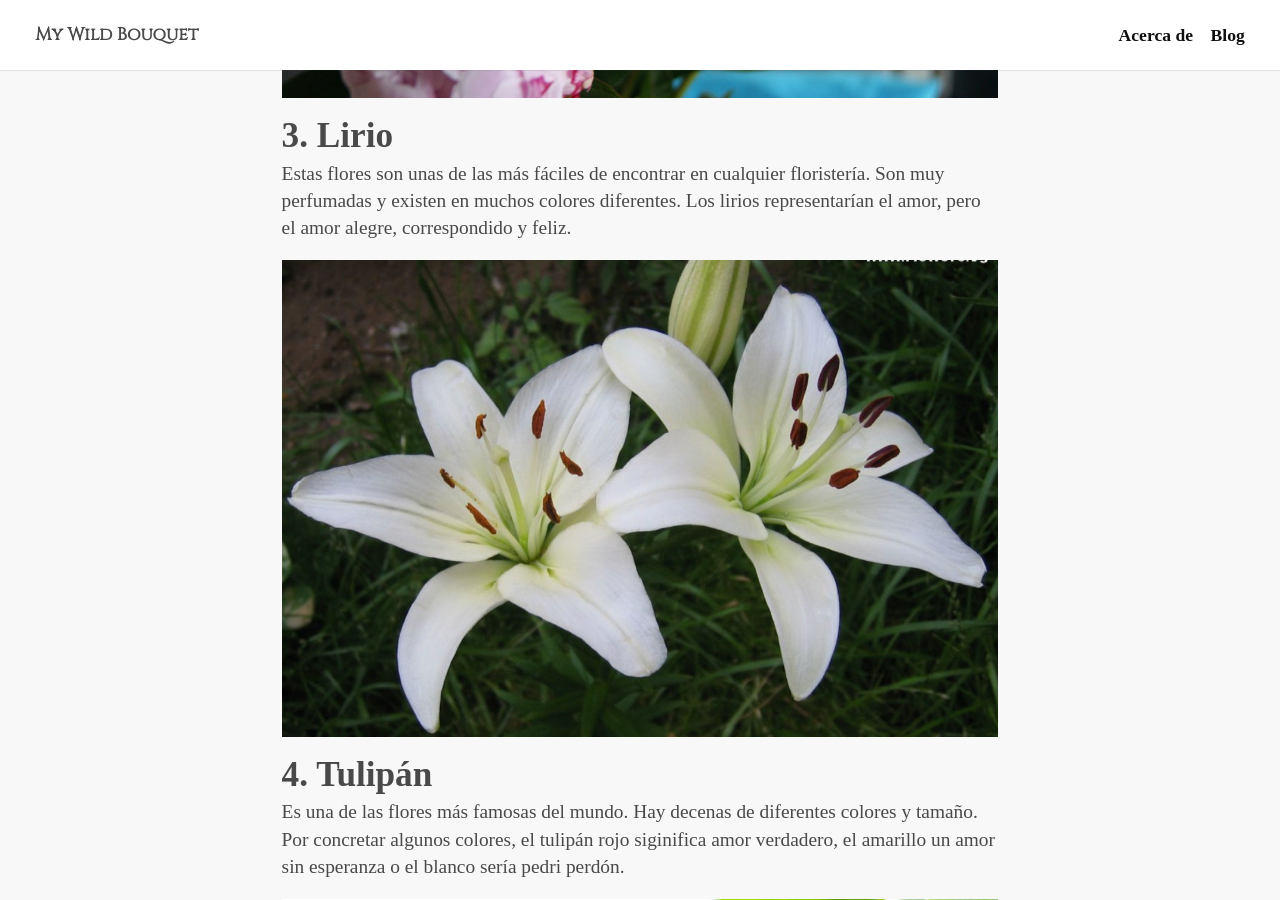
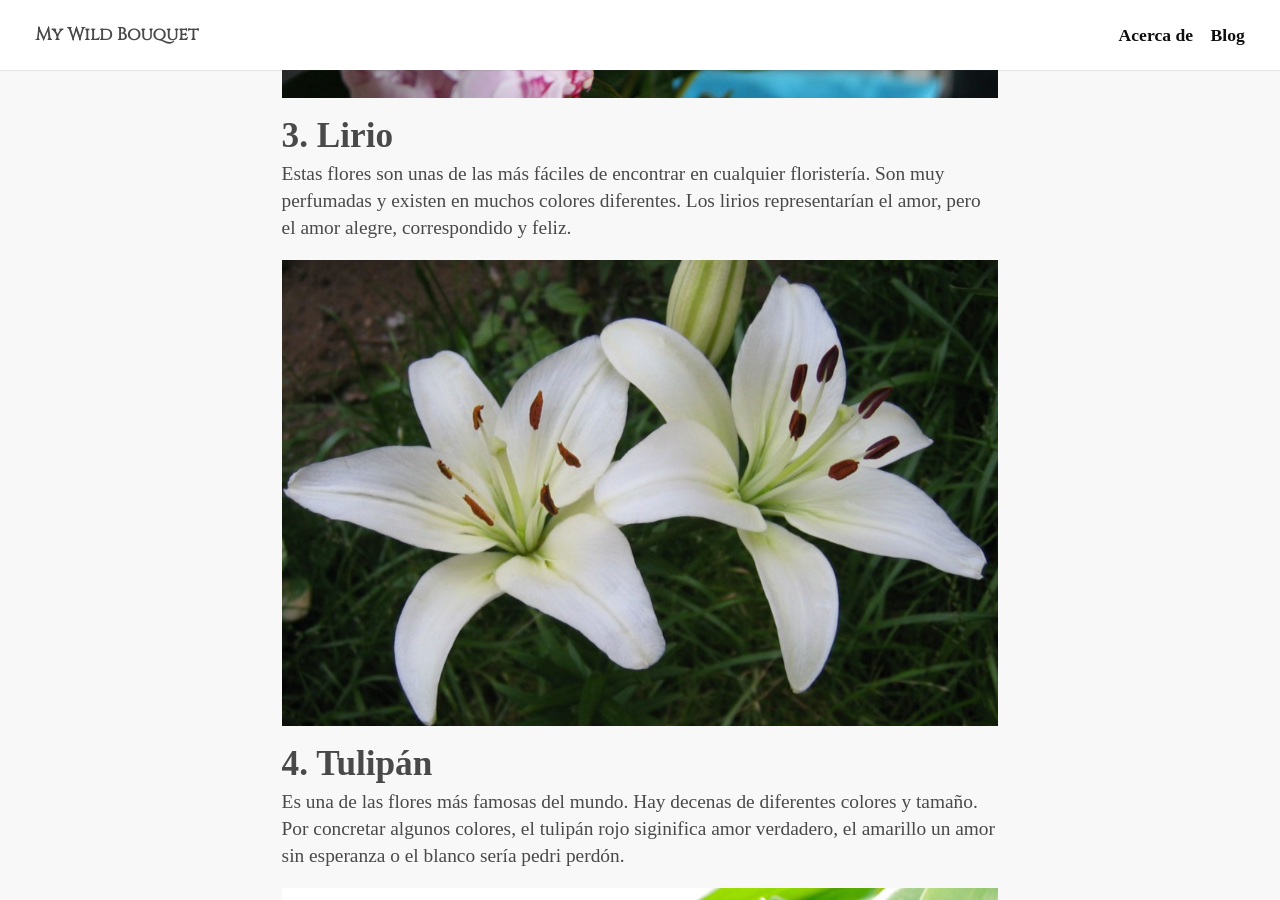
Before and after one commit to keyvanakbary/ramosilvestre.com, a Jekyll site: the page built from src/_posts/2018-01-20-El-significado-de-las-flores.md, in a window 1280 px wide and 900 px high, scrolled down 3205 px. Built offline with Jekyll 4.4.1, drawn with Linux system fonts in a browser that asks for light colours; some web fonts are replaced.

Commit message:
Update 2018-01-20-El-significado-de-las-flores.md

```diff
--- a/src/_posts/2018-01-20-El-significado-de-las-flores.md
+++ b/src/_posts/2018-01-20-El-significado-de-las-flores.md
@@ -40,7 +40,7 @@ Esta flor es muy popular, y es normal ya que es muy bella y desprende un aroma m
 
 Estas flores son unas de las más fáciles de encontrar en cualquier floristería. Son muy perfumadas y existen en muchos colores diferentes. Los lirios representarían el amor, pero el amor alegre, correspondido y feliz.
 
-![El significado de las flores](/assets/images/posts/lirios.jpg)
+![El significado de las flores](/assets/images/posts/lirio.jpg)
 
 
 ### 4. Tulipán
```
